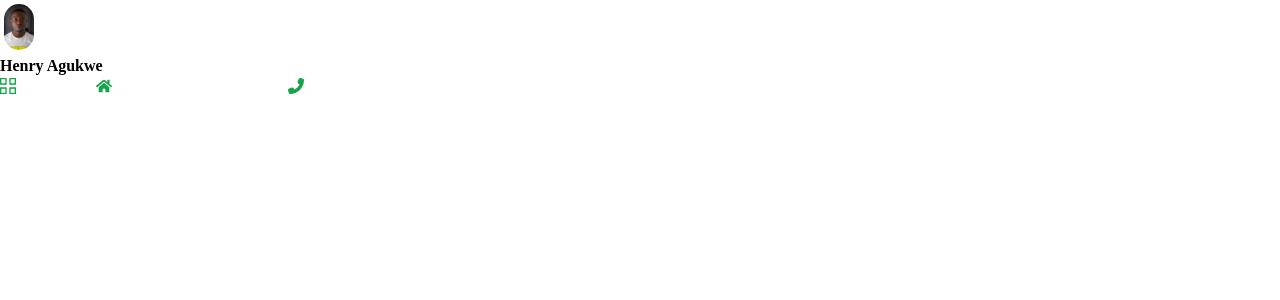
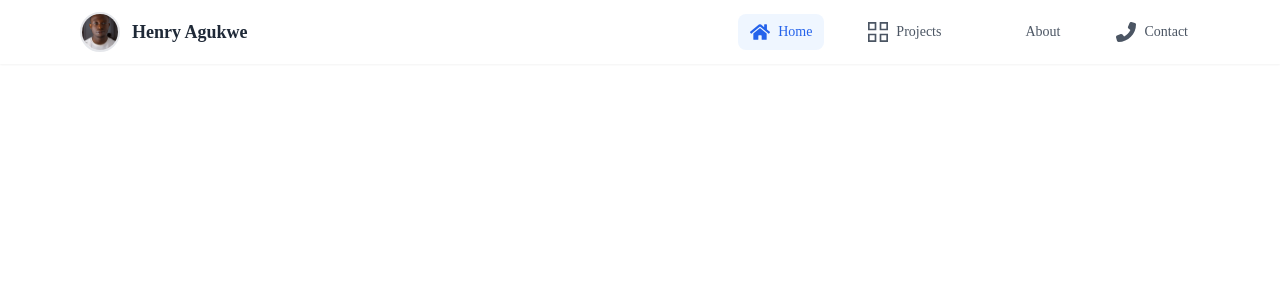
Before and after one commit to TheDEV111/Portfolio, a React (Create React App) app: page / in a window 1280 px wide. Shown: the top 300 px of the page. Built offline with nearby package versions, Linux system fonts and the light colour scheme.

Commit message:
mobile responsive navbar

```diff
--- a/src/Components/Navbar.jsx
+++ b/src/Components/Navbar.jsx
@@ -1,42 +1,96 @@
-import React from "react";
+import React, { useState } from "react";
 import { NavLink } from "react-router-dom";
-import imageProfile from '../Assets/imageProfile.JPG';
 import { GrProjects } from "react-icons/gr";
 import { FaPhoneFlip } from "react-icons/fa6";
+import { FaBars } from "react-icons/fa";
+import { FaHome } from "react-icons/fa";
 import { IconBase } from "react-icons";
-import { FaHome } from "react-icons/fa";
+import { FaTimes } from "react-icons/fa";
+import imageProfile from "../Assets/imageProfile.JPG";
 
 
+const profile = imageProfile
 
 const Navbar = () => {
+  const [isOpen, setIsOpen] = useState(false);
 
   const navLinks = [
-      {icon: <GrProjects />, path: "/projects"},
-      {icon: <FaHome />, path: "/projects"},
-      {icon: <IconBase />, path: "/projects"},
-      {icon: <FaPhoneFlip />, path: "/projects"},
-    ]
+    { icon: <FaHome size={20} />, path: "/", label: "Home" },
+    { icon: <GrProjects size={20} />, path: "/projects", label: "Projects" },
+    { icon: <IconBase size={20} />, path: "/about", label: "About" },
+    { icon: <FaPhoneFlip size={20} />, path: "/contact", label: "Contact" },
+  ];
+
   return (
-    <div>
-      <div>
+    <nav className="fixed top-0 left-0 right-0 bg-white/90 backdrop-blur-sm shadow-sm z-50">
+      <div className="max-w-6xl mx-auto px-4">
+        <div className="flex items-center justify-between h-16">
+          {/* Logo and Profile Section */}
+          <div className="flex items-center space-x-3">
             <img
-          src={imageProfile}
-          alt="imagePortfolio"
-          className="h-[3%] w-[3%] rounded-full p-1 object-contain"
+              src={profile}
+              alt="Henry Agukwe"
+              className="w-10 h-10 rounded-full object-cover border-2 border-gray-200"
             />
-        <p className="font-bold">Henry Agukwe</p>
+            <h1 className="text-lg font-bold text-gray-800 hidden sm:block">
+              Henry Agukwe
+            </h1>
           </div>
-      <ul className="flex flex-row gap-20" >
+
+          {/* Desktop Navigation */}
+          <div className="hidden md:flex items-center space-x-8">
             {navLinks.map((link, index) => (
-              <li key={index}>
-                  <NavLink to={link.path} activeClassName="text-blue-500" className="text-green-600">
-                      {link.icon}
+              <NavLink
+                key={index}
+                to={link.path}
+                className={({ isActive }) =>
+                  `flex items-center space-x-2 px-3 py-2 rounded-lg transition-colors duration-200
+                  ${isActive
+                    ? 'text-blue-600 bg-blue-50'
+                    : 'text-gray-600 hover:text-blue-600 hover:bg-gray-50'
+                  }`
+                }
+              >
+                <span className="text-lg">{link.icon}</span>
+                <span className="font-medium text-sm">{link.label}</span>
               </NavLink>
-              </li>
             ))}
-      </ul>
           </div>
-  )
+
+          {/* Mobile Menu Button */}
+          <button
+            onClick={() => setIsOpen(!isOpen)}
+            className="md:hidden p-2 rounded-lg text-gray-600 hover:bg-gray-100"
+          >
+            {isOpen ? <FaTimes size={24} /> : <FaBars size={24} />}
+          </button>
+        </div>
+
+        {/* Mobile Navigation */}
+        {isOpen && (
+          <div className="md:hidden py-2 border-t">
+            {navLinks.map((link, index) => (
+              <NavLink
+                key={index}
+                to={link.path}
+                onClick={() => setIsOpen(false)}
+                className={({ isActive }) =>
+                  `flex items-center space-x-3 px-4 py-3 transition-colors duration-200
+                  ${isActive
+                    ? 'text-blue-600 bg-blue-50'
+                    : 'text-gray-600 hover:text-blue-600 hover:bg-gray-50'
+                  }`
                 }
+              >
+                <span className="text-lg">{link.icon}</span>
+                <span className="font-medium">{link.label}</span>
+              </NavLink>
+            ))}
+          </div>
+        )}
+      </div>
+    </nav>
+  );
+};
 
-export default Navbar
+export default Navbar;
```
Also changed, not shown: 1 other file (tests, documents, lock files or other folders). Lines whose indentation alone changed are shown as unchanged.
